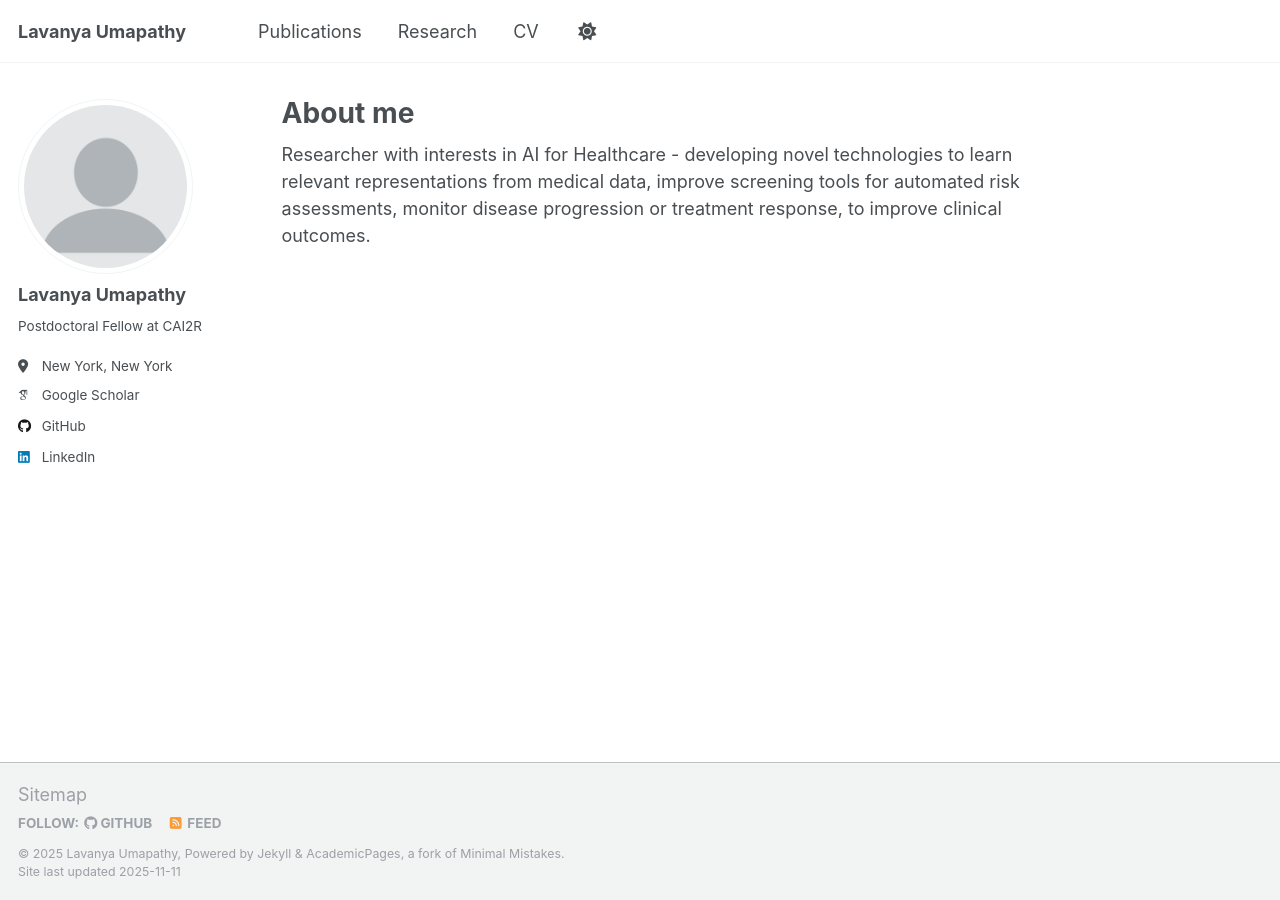
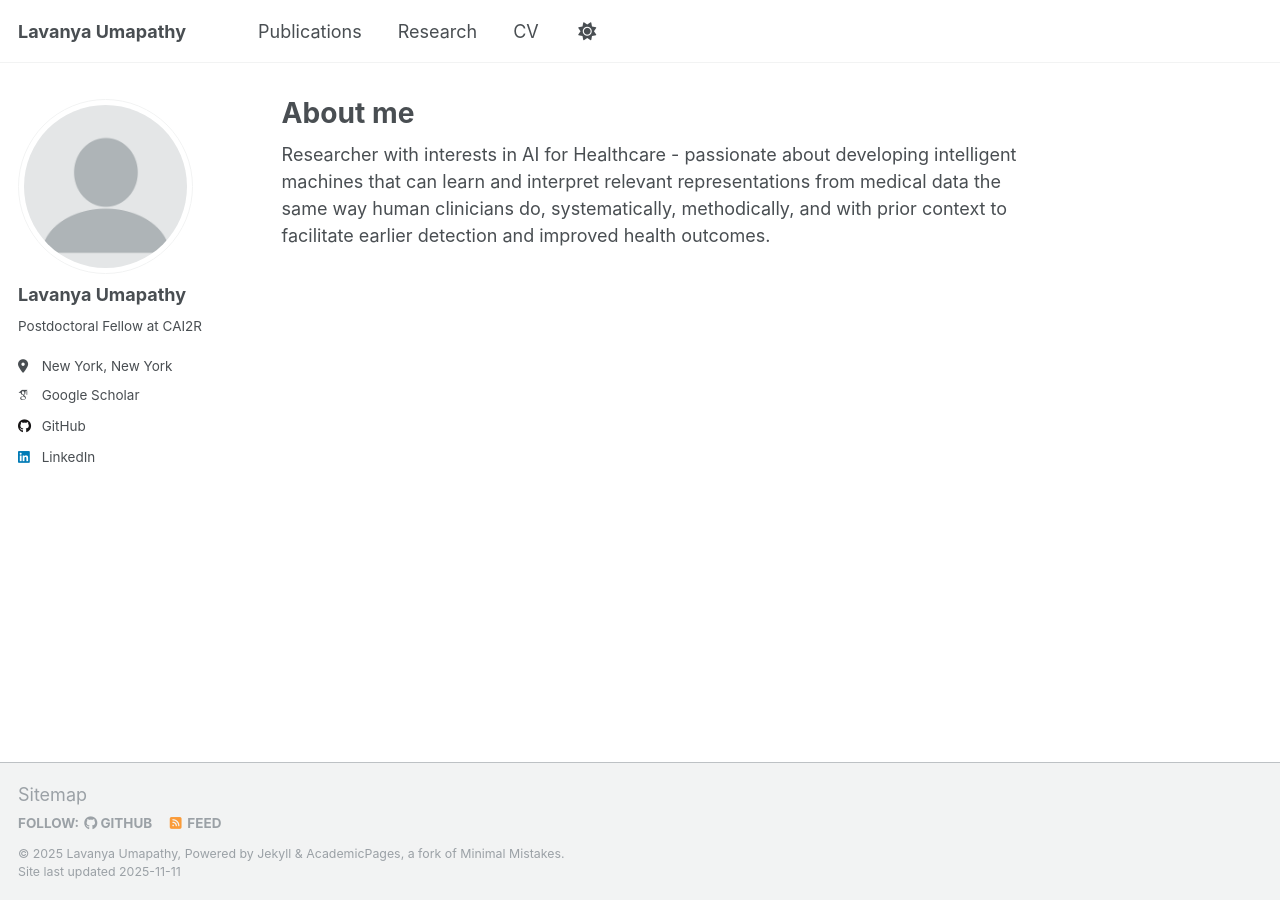
Before and after one commit to lunastra26/lunastra26.github.io, a Jekyll site: the page built from _pages/about.md, in a window 1280 px wide. Built offline with Jekyll 4.4.1, drawn with Linux system fonts in a browser that asks for light colours; some web fonts are replaced.

Commit message:
Update about.md

```diff
--- a/_pages/about.md
+++ b/_pages/about.md
@@ -8,4 +8,4 @@ redirect_from:
   - /about.html
 ---
 
-Researcher with interests in AI for Healthcare - developing novel technologies to learn relevant representations from medical data, improve screening tools for automated risk assessments, monitor disease progression or treatment response, to improve clinical outcomes.
+Researcher with interests in AI for Healthcare - passionate about developing intelligent machines that can learn and interpret relevant representations from medical data the same way human clinicians do, systematically, methodically, and with prior context to facilitate earlier detection and improved health outcomes.
```
